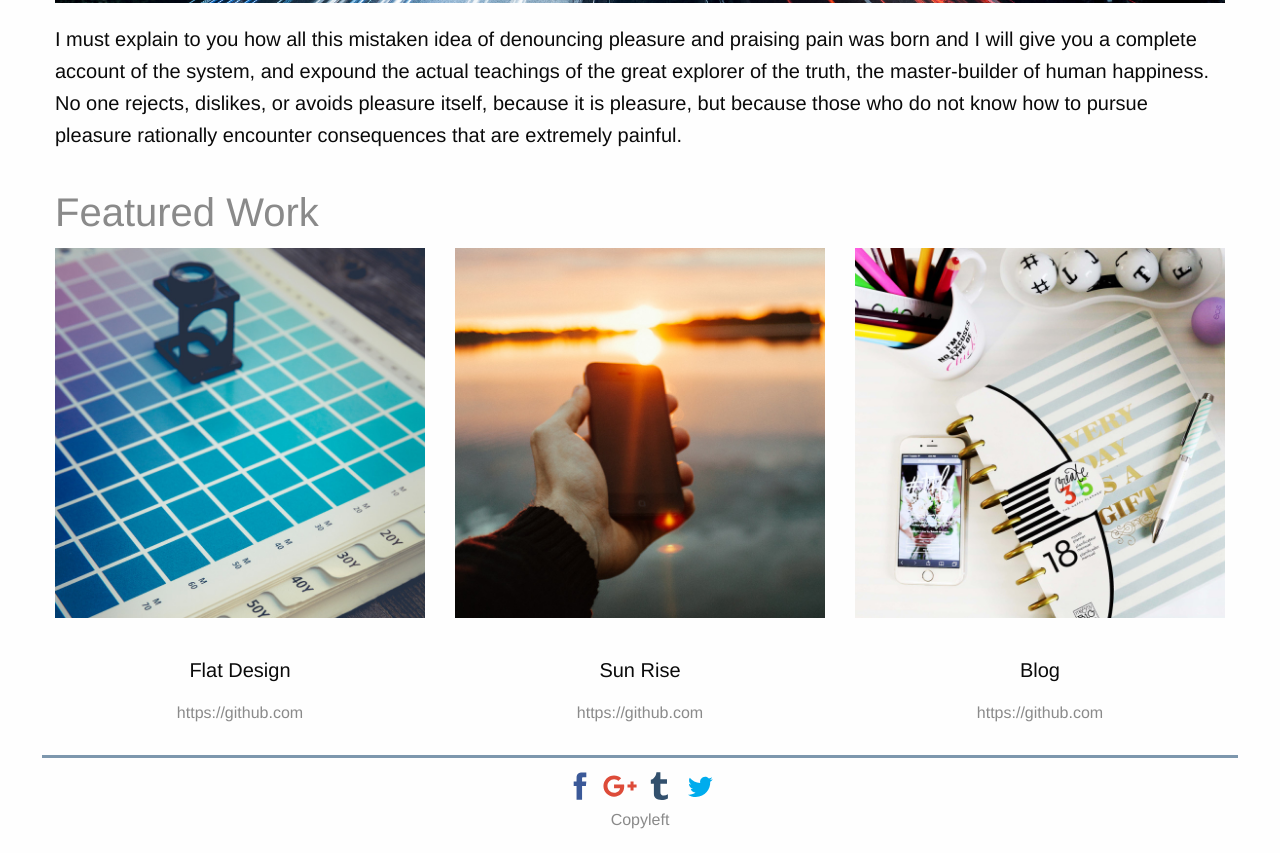
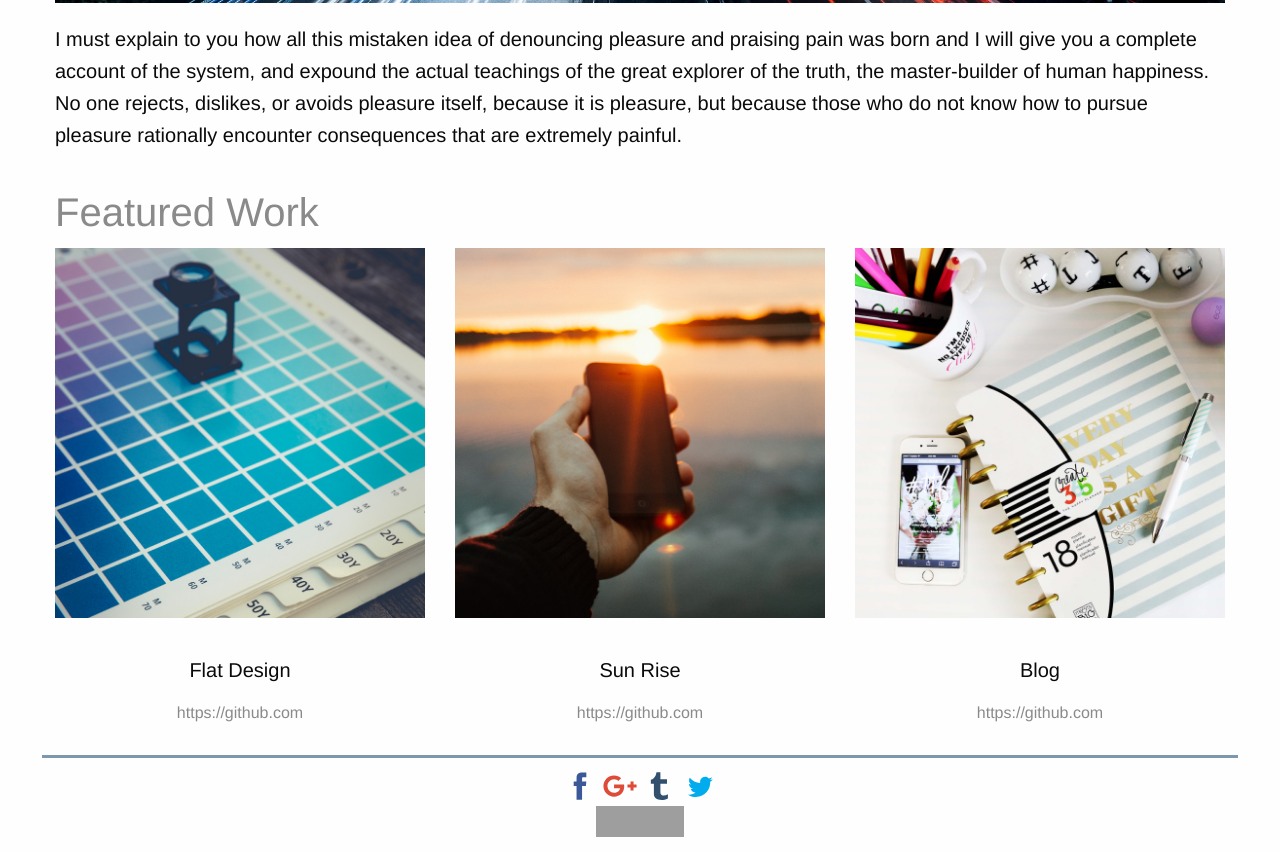
Before and after one commit to meshekhar/udacity-portfolio-project, a plain HTML site: page index.html in a window 1280 px wide. Shown: the part 766-1619 px from the top of the page. Drawn offline with Linux system fonts and the light colour scheme; grey boxes are pictures that could not be loaded.

Commit message:
CSS and HTML Validated

```diff
--- a/assets/css/main.css
+++ b/assets/css/main.css
@@ -34,7 +34,7 @@
     right: 0;
     padding: 0.4rem;
     text-align: center;
-    font: 0/0 a;
+    font-size: 1px;
 }
 
 .overlay-container .overlay:before {
--- a/index.html
+++ b/index.html
@@ -117,7 +117,13 @@
                 </div>
 
                 <div class="small-12  medium-12 columns text-center">
-                    <p class="subheader">Copyleft</p>
+                    <p>
+                        <a href="http://jigsaw.w3.org/css-validator/check/referer">
+                        <img style="border:0;width:88px;height:31px"
+                        src="http://jigsaw.w3.org/css-validator/images/vcss"
+                        alt="Valid CSS!" />
+                        </a>
+                    </p>
                 </div>
             </div>
         </footer>
```
